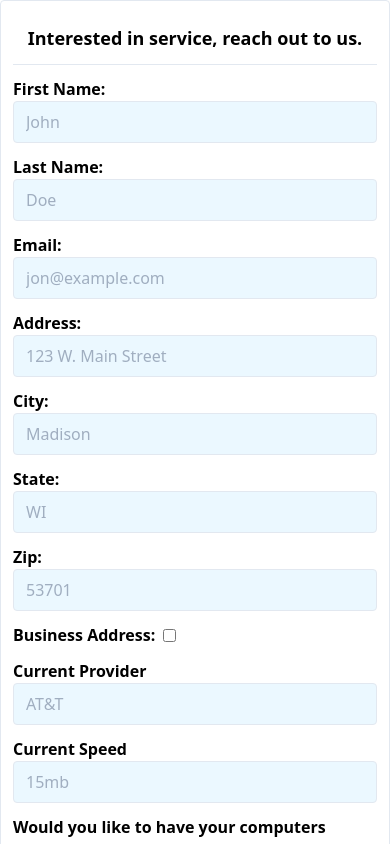
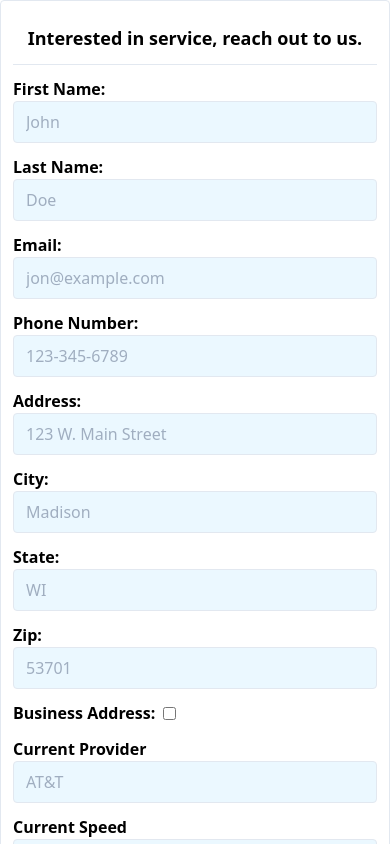
Before and after one commit to shortnd/wisconsininternet, a Next.js app: page / in a window 390 px wide. Shown: the top 844 px of the page. Built offline with nearby package versions, Linux system fonts and the light colour scheme.

Commit message:
added phone number

```diff
--- a/components/ContactForm.jsx
+++ b/components/ContactForm.jsx
@@ -39,6 +39,18 @@ function ContactForm() {
             name="email"
             id="email"
             placeholder="jon@example.com"
+          />
+        </label>
+      </div>
+      <div>
+        <label htmlFor="phoneNumber" className={styles.label}>
+          <span className={styles.labelText}>Phone Number:</span>
+          <input
+            type="text"
+            name="phoneNumber"
+            id="phoneNumber"
+            className={styles.input}
+            placeholder="123-345-6789"
           />
         </label>
       </div>
```
